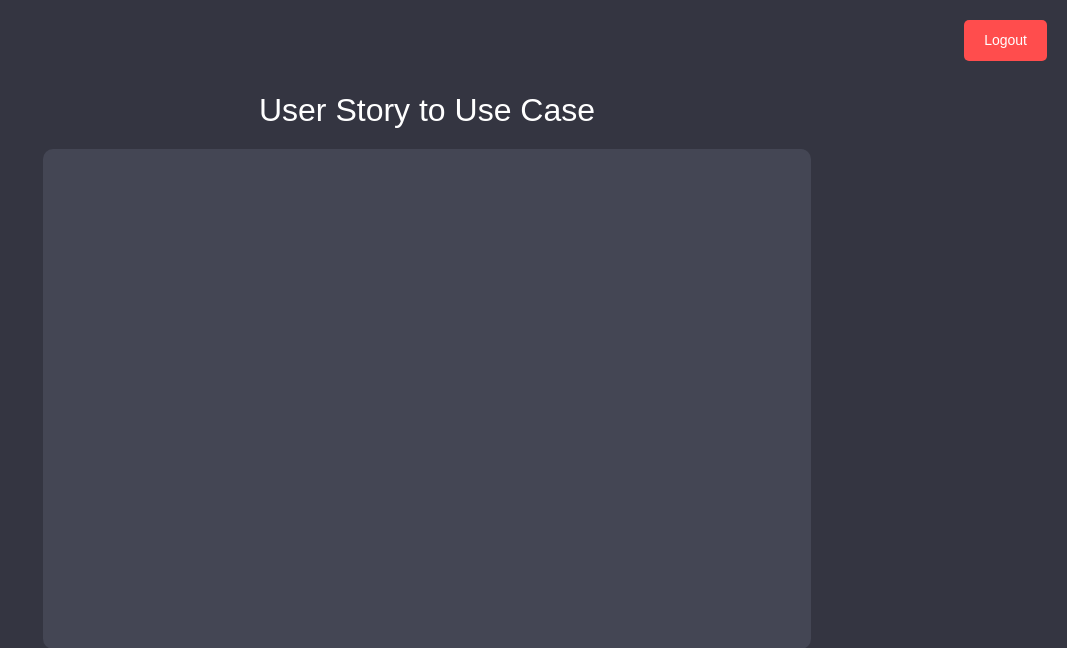
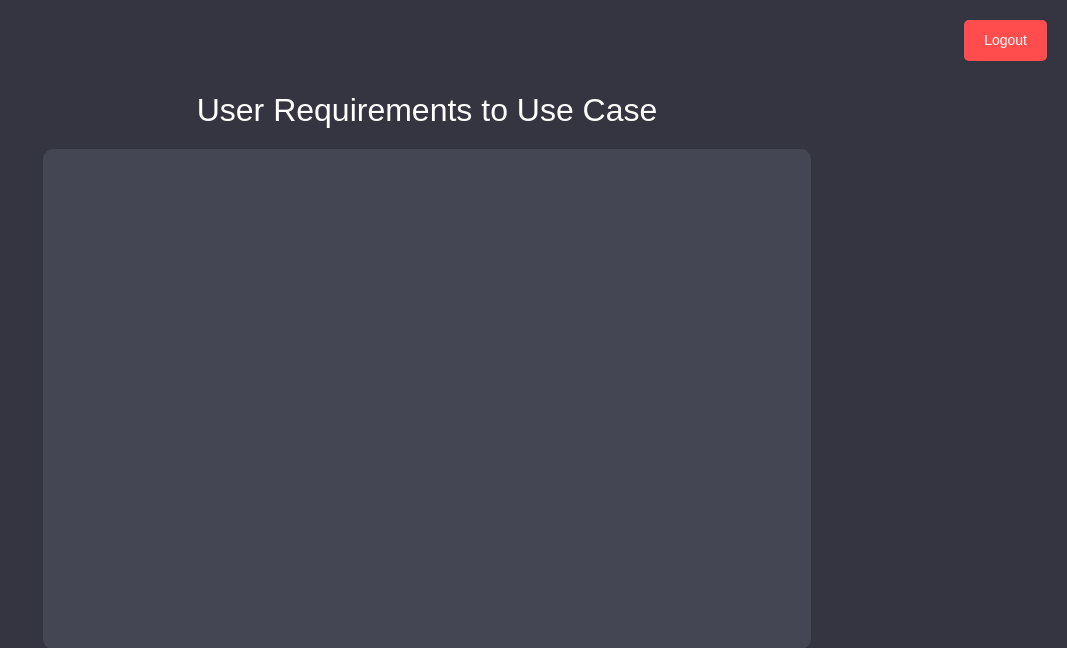
Before and after one commit to Deepak-Menan-R/Bart_Tuning, a Flask app: page /chat in a window 1280 px wide. Shown: the top 648 px of the page, without its empty margins (213-1280 px from the left). Run offline with Flask 3, Linux system fonts and the light colour scheme; the visitor is signed in with stand-in values (Sample User, id 1).

Commit message:
Updated Interface

```diff
--- a/templates/chat.html
+++ b/templates/chat.html
@@ -3,7 +3,7 @@
   <head>
     <meta charset="UTF-8" />
     <meta name="viewport" content="width=device-width, initial-scale=1.0" />
-    <title>User Story to Use Case</title>
+    <title>User Requirements to Use Case</title>
     <link
       href="https://cdn.jsdelivr.net/npm/bootstrap@5.3.0/dist/css/bootstrap.min.css"
       rel="stylesheet"
@@ -126,7 +126,7 @@
     </style>
   </head>
   <body>
-    <h2>User Story to Use Case</h2>
+    <h2>User Requirements to Use Case</h2>
     <button id="logoutBtn" class="btn-logout">Logout</button>
     <div id="chatContainer"></div>
 
```
